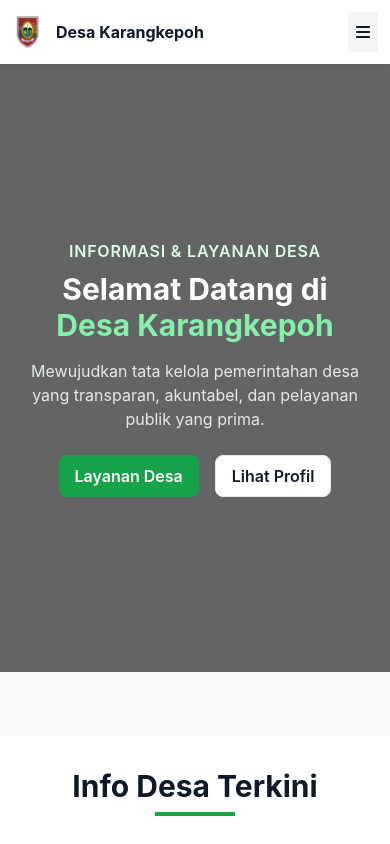
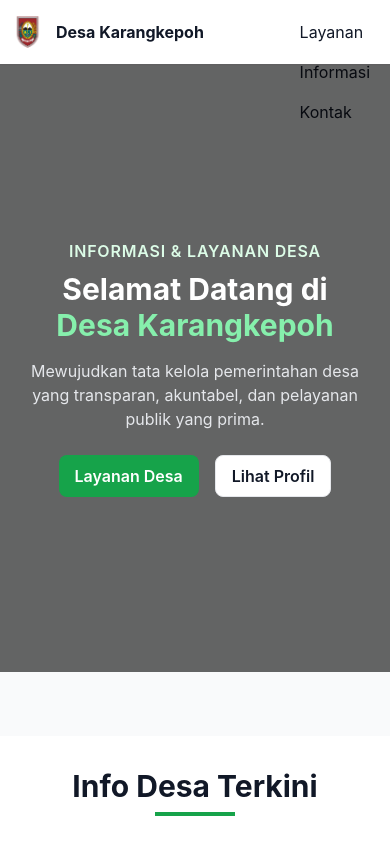
Before and after one commit to desakarangkepoh2011/desa-karangkepoh, a React (Create React App) app: page / in a window 390 px wide. Shown: the top 844 px of the page. Built offline with nearby package versions, Linux system fonts and the light colour scheme; no server answers.

Commit message:
feat: add routing with react-router-dom and enhance navigation structure

```diff
--- a/src/App.js
+++ b/src/App.js
@@ -1,10 +1,12 @@
 import React, { useState, useRef, useEffect } from 'react';
 import './index.css';
+
 import Home from './pages/Home';
 import Profil from './pages/Profil';
 import Layanan from './pages/Layanan';
 import Kontak from './pages/Kontak';
 import Informasi from './pages/Informasi';
+import logo from './assets/logo-boyolali.png';
 
 function useOutsideClick(refs, handler) {
   useEffect(() => {
@@ -18,224 +20,120 @@ function useOutsideClick(refs, handler) {
 }
 
 function App() {
-  const layananRef = useRef(null);
+  const getRoute = () => window.location.hash.replace('#', '') || '/';
+  const [route, setRoute] = useState(getRoute());
+
+  useEffect(() => {
+    const onHashChange = () => { setRoute(getRoute()); window.scrollTo(0,0); };
+    window.addEventListener('hashchange', onHashChange);
+    return () => window.removeEventListener('hashchange', onHashChange);
+  }, []);
+
+  function navigate(to) {
+    const path = to.startsWith('/') ? to : `/${to}`;
+    window.location.hash = `#${path}`;
+  }
+
   const [kontakData, setKontakData] = useState(null);
   const KONTAK_API = 'https://desakarangkepoh2011.github.io/website-data/data/kontak.json';
 
   useEffect(() => {
     let mounted = true;
-    let intervalId = null;
-
     async function fetchKontak() {
       try {
         const res = await fetch(KONTAK_API, { cache: 'no-cache' });
-        if (!res.ok) throw new Error('Network response was not ok');
+        if (!res.ok) throw new Error('Network error');
         const json = await res.json();
         if (mounted) setKontakData(json);
       } catch (err) {
-        console.warn('Failed to fetch kontak.json', err);
+        console.warn('Failed fetch kontak.json', err);
       }
     }
-
     fetchKontak();
-    const POLL_INTERVAL = 60000;
-    intervalId = setInterval(() => { if (document.visibilityState === 'visible') fetchKontak(); }, POLL_INTERVAL);
-
-    return () => { mounted = false; if (intervalId) clearInterval(intervalId); };
-  }, []);
-  const [route, setRoute] = useState(window.location.pathname || '/');
-
-  useEffect(() => {
-    function onPop() {
-      setRoute(window.location.pathname || '/');
-      if (window.location.hash) {
-        const id = window.location.hash.slice(1);
-        setTimeout(() => {
-          const el = document.getElementById(id);
-          if (el) el.scrollIntoView({ behavior: 'smooth' });
-        }, 60);
-      }
-    }
-    window.addEventListener('popstate', onPop);
-    return () => window.removeEventListener('popstate', onPop);
+    const interval = setInterval(() => { if (document.visibilityState === 'visible') fetchKontak(); }, 60000);
+    return () => { mounted = false; clearInterval(interval); };
   }, []);
 
-  function navigate(to) {
-    const url = new URL(to, window.location.origin);
-    const targetPath = url.pathname || '/';
-    const targetHash = url.hash || '';
-
-    if (targetPath === window.location.pathname && targetHash === window.location.hash) return;
-
-    window.history.pushState({}, '', to);
-    setRoute(targetPath);
-
-    if (targetHash) {
-      const id = targetHash.slice(1);
-      setTimeout(() => {
-        const el = document.getElementById(id);
-        if (el) el.scrollIntoView({ behavior: 'smooth' });
-      }, 60);
-    } else {
-      window.scrollTo(0, 0);
-    }
-  }
-
+  const layananRef = useRef(null);
   useOutsideClick([layananRef], () => {});
 
-  useEffect(() => {
-    if (window.location.hash) {
-      const id = window.location.hash.slice(1);
-      setTimeout(() => {
-        const el = document.getElementById(id);
-        if (el) el.scrollIntoView({ behavior: 'smooth' });
-      }, 120);
+  const layananItems = [
+    'KK', 'KTP', 'KIA', 'Pindah Datang', 'Pindah Keluar', 'Kutipan Ke-2 (Akta Kelahiran)'
+  ];
+
+  const renderPage = () => {
+    switch (route) {
+      case '/profil': return <Profil />;
+      case '/layanan': return <Layanan />;
+      case '/informasi': return <Informasi />;
+      case '/kontak': return <Kontak />;
+      default: return <Home layananItems={layananItems} navigate={navigate} />;
     }
-  }, []);
-
-  const layananItems = [
-    'KK',
-    'KTP',
-    'KIA',
-    'Pindah Datang',
-    'Pindah Keluar',
-    'Kutipan Ke-2 (Akta Kelahiran)'
-  ];
+  };
 
   return (
     <div className="min-h-screen bg-gray-50 text-gray-900">
       <nav className="relative w-full bg-white shadow-sm">
         <div className="site-container flex items-center justify-between h-16">
           <div className="flex items-center gap-3">
-            <img src="/logo-boyolali.png" alt="Logo" className="h-8 w-8" />
-            <div className="font-bold">
-              Desa Karangkepoh
-            </div>
+            <img src={logo} alt="Logo" className="h-8 w-8" />
+            <div className="font-bold">Desa Karangkepoh</div>
           </div>
 
           <div className="hidden md:flex items-center gap-6 text-sm">
-            <a href="/" onClick={(e) => { e.preventDefault(); navigate('/'); }} className="hover:text-desa-dark">Beranda</a>
-            <a href="/profil" onClick={(e) => { e.preventDefault(); navigate('/profil'); }} className="hover:text-desa-dark">Profil</a>
-
-            <div className="relative" ref={layananRef}>
-              <button
-                onClick={() => navigate('/layanan')}
-                className="flex items-center gap-2 hover:text-desa-dark"
-              >
-                Layanan
-              </button>
-            </div>
-
-            <div>
-              <a href="/informasi" onClick={(e) => { e.preventDefault(); navigate('/informasi'); }} className="hover:text-desa-dark">Pusat Informasi</a>
-            </div>
-
-            <a href="/kontak" onClick={(e) => { e.preventDefault(); navigate('/kontak'); }} className="hover:text-desa-dark">Kontak</a>
+            <a href="#/" onClick={e => { e.preventDefault(); navigate('/'); }}>Beranda</a>
+            <a href="#/profil" onClick={e => { e.preventDefault(); navigate('/profil'); }}>Profil</a>
+            <a href="#/layanan" onClick={e => { e.preventDefault(); navigate('/layanan'); }}>Layanan</a>
+            <a href="#/informasi" onClick={e => { e.preventDefault(); navigate('/informasi'); }}>Pusat Informasi</a>
+            <a href="#/kontak" onClick={e => { e.preventDefault(); navigate('/kontak'); }}>Kontak</a>
           </div>
 
           <div className="md:hidden">
-            <MobileMenu layananItems={layananItems} navigate={navigate} />
+            <MobileMenu navigate={navigate} />
           </div>
         </div>
       </nav>
 
-      {route === '/profil' ? <Profil /> : route === '/layanan' ? <Layanan /> : route === '/kontak' ? <Kontak /> : route === '/informasi' ? <Informasi /> : <Home layananItems={layananItems} navigate={navigate} />}
+      <main>{renderPage()}</main>
 
       <footer className="bg-gray-900 text-white py-10">
-        <div className="site-container grid grid-cols-1 md:grid-cols-3 gap-6 items-start">
-          <div className="md:col-span-2 bg-gray-800/40 p-4 rounded-lg">
-            <h4 className="text-lg font-semibold mb-3">Lokasi Kantor Desa</h4>
-            <div className="w-full rounded overflow-hidden border border-gray-700">
-              <iframe
-                title="Lokasi Kantor Kepala Desa Karangkepoh"
-                src="https://www.google.com/maps/embed?pb=!1m18!1m12!1m3!1d608.8321717890612!2d110.67218976514518!3d-7.357801800785103!2m3!1f0!2f0!3f0!3m2!1i1024!2i768!4f13.1!3m3!1m2!1s0x2e7a748ee518d1fd%3A0x7e04f480b436e510!2sKantor%20Kepala%20Desa!5e1!3m2!1sid!2sid!4v1768735919178!5m2!1sid!2sid"
-                width="100%"
-                height="240"
-                style={{ border: 0 }}
-                loading="lazy"
-                referrerPolicy="no-referrer-when-downgrade"
-              />
-            </div>
+        <div className="site-container grid md:grid-cols-3 gap-6">
+          <div className="md:col-span-2 bg-gray-800/40 p-4 rounded">
+            <h4 className="font-semibold mb-3">Lokasi Kantor Desa</h4>
+            <iframe
+              title="Lokasi Kantor Desa"
+              src="https://www.google.com/maps/embed?pb=!1m18!1m12!1m3!1d608.8321717890612!2d110.67218976514518!3d-7.357801800785103!"
+              width="100%"
+              height="240"
+              style={{ border: 0 }}
+              loading="lazy"
+            />
           </div>
 
-          <div className="bg-gray-800/40 p-4 rounded-lg">
-            <h4 className="text-lg font-semibold mb-3">Kontak & Informasi</h4>
-            {kontakData && kontakData.kantorDesa ? (
-              (() => {
-                const kantor = kontakData.kantorDesa;
-                const layanan = kontakData.layananInfo || {};
-                const phoneDisplayStr = layanan && layanan.phoneDisplay != null ? String(layanan.phoneDisplay) : '';
-                let waHref = '#';
-                if (layanan && layanan.waLink) {
-                  const raw = String(layanan.waLink);
-                  waHref = raw.startsWith('http') ? raw : raw.startsWith('wa') ? `https://${raw}` : `https://${raw}`;
-                } else if (phoneDisplayStr) {
-                  let num = phoneDisplayStr;
-                  if (num.startsWith('+')) num = num.slice(1);
-                  if (num.startsWith('0')) num = '62' + num.slice(1);
-                  waHref = `https://wa.me/${num}`;
-                }
-
-                return (
-                  <>
-                    <p className="text-sm text-gray-300 mb-2"><strong>Alamat:</strong> {kantor.address}</p>
-                    <p className="text-sm text-gray-300 mb-2"><strong>Telepon / WA:</strong> <a href={waHref} className="text-emerald-300 hover:underline" target="_blank" rel="noreferrer">{phoneDisplayStr || kantor.email}</a></p>
-                    <p className="text-sm text-gray-300 mb-4"><strong>Jam Layanan:</strong><br/>{(kantor.jamKerja || []).map((j, idx) => (<span key={idx}>{j.hari}: {j.jam}{idx !== (kantor.jamKerja.length - 1) ? <br/> : null}</span>))}</p>
-                  </>
-                );
-              })()
+          <div className="bg-gray-800/40 p-4 rounded">
+            <h4 className="font-semibold mb-3">Kontak & Informasi</h4>
+            {kontakData?.kantorDesa ? (
+              <p className="text-sm">{kontakData.kantorDesa.address}</p>
             ) : (
-              <>
-                <p className="text-sm text-gray-300 mb-2"><strong>Alamat:</strong> Jl. Raya Karangkepoh No.1, Kecamatan, Kabupaten</p>
-                <p className="text-sm text-gray-300 mb-2"><strong>Telepon / WA:</strong> <a href="https://wa.me/6281234567890" className="text-emerald-300 hover:underline">+62 812-3456-7890</a></p>
-                <p className="text-sm text-gray-300 mb-4"><strong>Jam Layanan:</strong><br/>Senin - Kamis: 08.00 - 14.00<br/>Jumat: 08.00 - 11.00</p>
-              </>
+              <p className="text-sm">Memuat data kontak...</p>
             )}
-
-            <div className="border-t border-gray-700 pt-3">
-              <h5 className="text-sm font-semibold mb-2">Quick Links</h5>
-              <ul className="space-y-2 text-sm">
-                <li><a href="/layanan" onClick={(e) => { e.preventDefault(); navigate('/layanan'); }} className="text-gray-200 hover:text-emerald-300">Layanan Administrasi</a></li>
-                <li><a href="/profil" onClick={(e) => { e.preventDefault(); navigate('/profil'); }} className="text-gray-200 hover:text-emerald-300">Profil Desa</a></li>
-                <li><a href="#pengumuman" className="text-gray-200 hover:text-emerald-300">Pengumuman</a></li>
-                <li><a href="#kontak" className="text-gray-200 hover:text-emerald-300">Hubungi Kami</a></li>
-              </ul>
-            </div>
           </div>
 
-          <div className="md:col-span-3 text-center text-sm text-gray-400 mt-4">© 2026 Pemerintah Desa Karangkepoh — Dilindungi Undang-Undang.</div>
+          <div className="md:col-span-3 text-center text-sm text-gray-400 mt-4">© 2026 Pemerintah Desa Karangkepoh</div>
         </div>
       </footer>
     </div>
   );
 }
 
-function MobileMenu({ layananItems, navigate }) {
-  const [open, setOpen] = useState(false);
-  const ref = useRef(null);
-  useOutsideClick([ref], () => {
-    setOpen(false);
-  });
-
+function MobileMenu({ navigate }) {
   return (
-    <div ref={ref} className="relative">
-      <button onClick={() => setOpen(v => !v)} className="p-2 rounded bg-gray-100">
-        <i className="fas fa-bars"></i>
-      </button>
-      {open && (
-        <div className="absolute top-full right-0 mt-2 w-64 sm:w-56 bg-white border rounded shadow-md py-2 z-30">
-          <a href="/" onClick={(e) => { e.preventDefault(); navigate('/'); }} className="block px-4 py-2 text-sm">Beranda</a>
-          <a href="/profil" onClick={(e) => { e.preventDefault(); navigate('/profil'); }} className="block px-4 py-2 text-sm">Profil</a>
-          <div className="border-t my-1" />
-          <a href="/layanan" onClick={(e) => { e.preventDefault(); navigate('/layanan'); }} className="block px-4 py-2 text-sm font-semibold">Layanan</a>
-
-          <div className="border-t my-1" />
-          <a href="/informasi" onClick={(e) => { e.preventDefault(); navigate('/informasi'); }} className="block px-4 py-2 text-sm font-semibold">Pusat Informasi</a>
-
-          <div className="border-t my-1" />
-          <a href="/kontak" onClick={(e) => { e.preventDefault(); navigate('/kontak'); }} className="block px-4 py-2 text-sm">Kontak</a>
-        </div>
-      )}
+    <div className="relative">
+      <a href="#/" onClick={e => { e.preventDefault(); navigate('/'); }} className="block p-2">Beranda</a>
+      <a href="#/profil" onClick={e => { e.preventDefault(); navigate('/profil'); }} className="block p-2">Profil</a>
+      <a href="#/layanan" onClick={e => { e.preventDefault(); navigate('/layanan'); }} className="block p-2">Layanan</a>
+      <a href="#/informasi" onClick={e => { e.preventDefault(); navigate('/informasi'); }} className="block p-2">Informasi</a>
+      <a href="#/kontak" onClick={e => { e.preventDefault(); navigate('/kontak'); }} className="block p-2">Kontak</a>
     </div>
   );
 }
--- a/src/index.js
+++ b/src/index.js
@@ -3,12 +3,13 @@ import ReactDOM from 'react-dom/client';
 import './index.css';
 import App from './App';
 import reportWebVitals from './reportWebVitals';
+import { HashRouter } from 'react-router-dom';
 
 const root = ReactDOM.createRoot(document.getElementById('root'));
 root.render(
-  <React.StrictMode>
+  <HashRouter>
     <App />
-  </React.StrictMode>
+  </HashRouter>
 );
 
 // If you want to start measuring performance in your app, pass a function
--- a/src/pages/Home.js
+++ b/src/pages/Home.js
@@ -160,7 +160,10 @@ export default function Home({ navigate }) {
         <div className="absolute inset-0 bg-black/60"></div>
         <div className="relative z-10 text-center px-6 max-w-4xl mx-auto text-white">
           <span className="block text-desa-light font-semibold tracking-wider mb-2 uppercase">{hero.preTitle}</span>
-          <h1 className="text-3xl md:text-5xl font-bold mb-4">{hero.title} <span className="text-green-300">{hero.highlight}</span></h1>
+          <h1 className="text-3xl md:text-5xl font-bold mb-4">
+            {hero.title}
+            <span className="block text-green-300">{hero.highlight}</span>
+          </h1>
           <p className="text-gray-200 mb-6">{hero.description}</p>
           <div className="flex gap-4 justify-center">
             <a href="/layanan" onClick={(e) => { e.preventDefault(); navigate('/layanan'); }} className="btn btn-primary">Layanan Desa</a>
```
Also changed, not shown: package.json (+7 -0 lines), src/assets/logo-boyolali.png (added), 1 other file (tests, documents, lock files or other folders).
